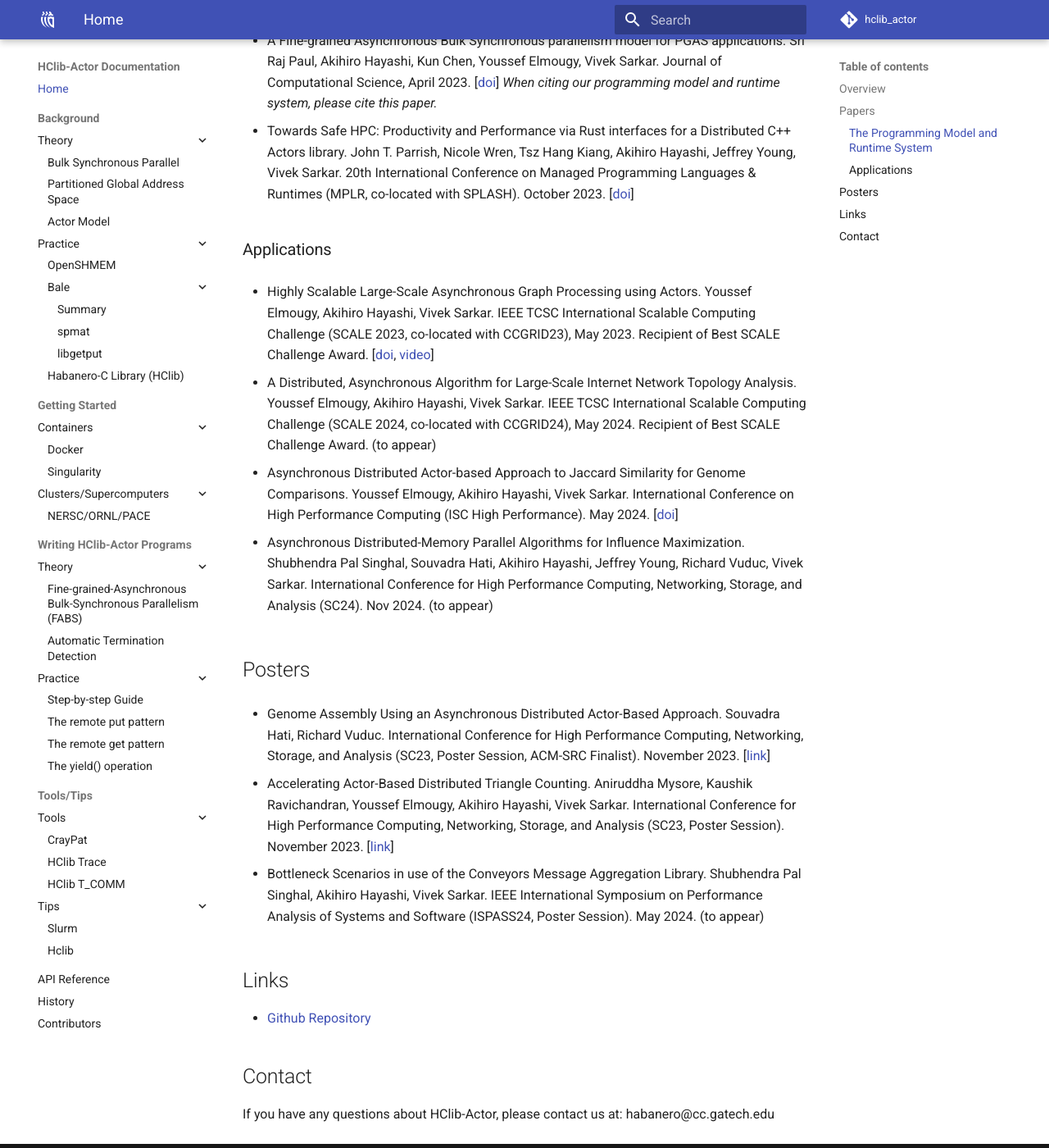
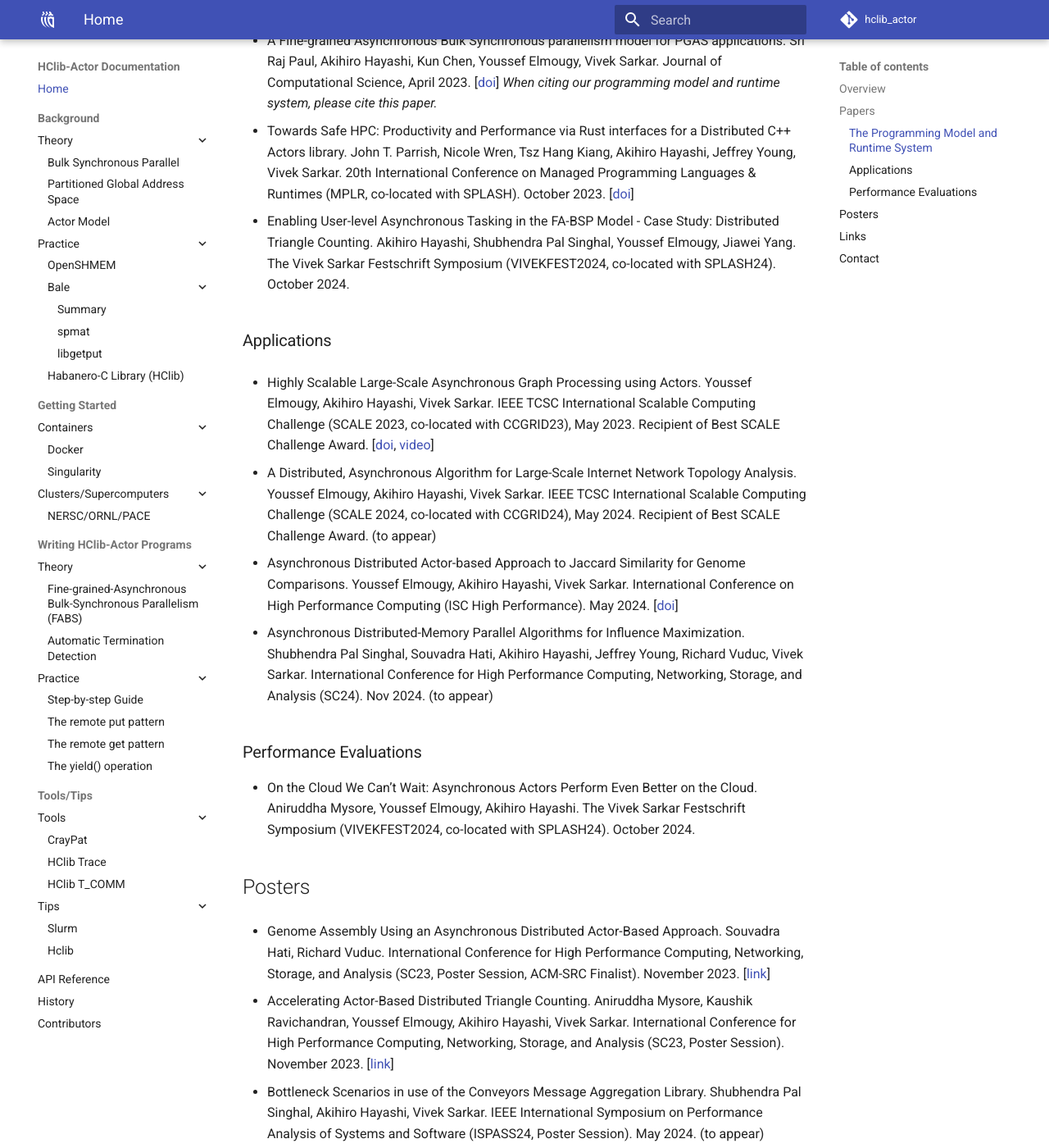
Before and after one commit to ahayashi/hclib-actor, an MkDocs documentation site: the page built from doc/markdowns/index.md, in a window 1280 px wide and 1400 px high, scrolled down 475 px. Shown: the whole window at 82% size. Built offline with MkDocs 1.6.1 and Material for MkDocs 9.7.7, drawn with Linux system fonts in a browser that asks for light colours; comment, search, counter and statistics services are not loaded.

Commit message:
Update index.md

```diff
--- a/doc/markdowns/index.md
+++ b/doc/markdowns/index.md
@@ -11,6 +11,8 @@ This document describes an actor/selector-based C/C++ programming systems for di
 
 * Towards Safe HPC: Productivity and Performance via Rust interfaces for a Distributed C++ Actors library. John T. Parrish, Nicole Wren, Tsz Hang Kiang, Akihiro Hayashi, Jeffrey Young, Vivek Sarkar. 20th International Conference on Managed Programming Languages & Runtimes (MPLR, co-located with SPLASH). October 2023. [[doi](https://doi.org/10.1145/3617651.3622992)]
 
+* Enabling User-level Asynchronous Tasking in the FA-BSP Model - Case Study: Distributed Triangle Counting. Akihiro Hayashi, Shubhendra Pal Singhal, Youssef Elmougy, Jiawei Yang. The Vivek Sarkar Festschrift Symposium (VIVEKFEST2024, co-located with SPLASH24). October 2024.
+
 ### Applications
 * Highly Scalable Large-Scale Asynchronous Graph Processing using Actors. Youssef Elmougy, Akihiro Hayashi, Vivek Sarkar. IEEE TCSC International Scalable Computing Challenge (SCALE 2023, co-located with CCGRID23), May 2023. Recipient of Best SCALE Challenge Award. [[doi](https://ieeexplore.ieee.org/document/10181177), [video](https://youtu.be/fMSbSHhsW0o)]
 
@@ -19,6 +21,10 @@ This document describes an actor/selector-based C/C++ programming systems for di
 * Asynchronous Distributed Actor-based Approach to Jaccard Similarity for Genome Comparisons. Youssef Elmougy, Akihiro Hayashi, Vivek Sarkar. International Conference on High Performance Computing (ISC High Performance). May 2024. [[doi](https://doi.org/10.23919/ISC.2024.10528922)]
 
 * Asynchronous Distributed-Memory Parallel Algorithms for Influence Maximization. Shubhendra Pal Singhal, Souvadra Hati, Akihiro Hayashi, Jeffrey Young, Richard Vuduc, Vivek Sarkar. International Conference for High Performance Computing, Networking, Storage, and Analysis (SC24). Nov 2024. (to appear)
+
+### Performance Evaluations
+
+* On the Cloud We Can’t Wait: Asynchronous Actors Perform Even Better on the Cloud. Aniruddha Mysore, Youssef Elmougy, Akihiro Hayashi. The Vivek Sarkar Festschrift Symposium (VIVEKFEST2024, co-located with SPLASH24). October 2024.
 
 ## Posters
 
```
